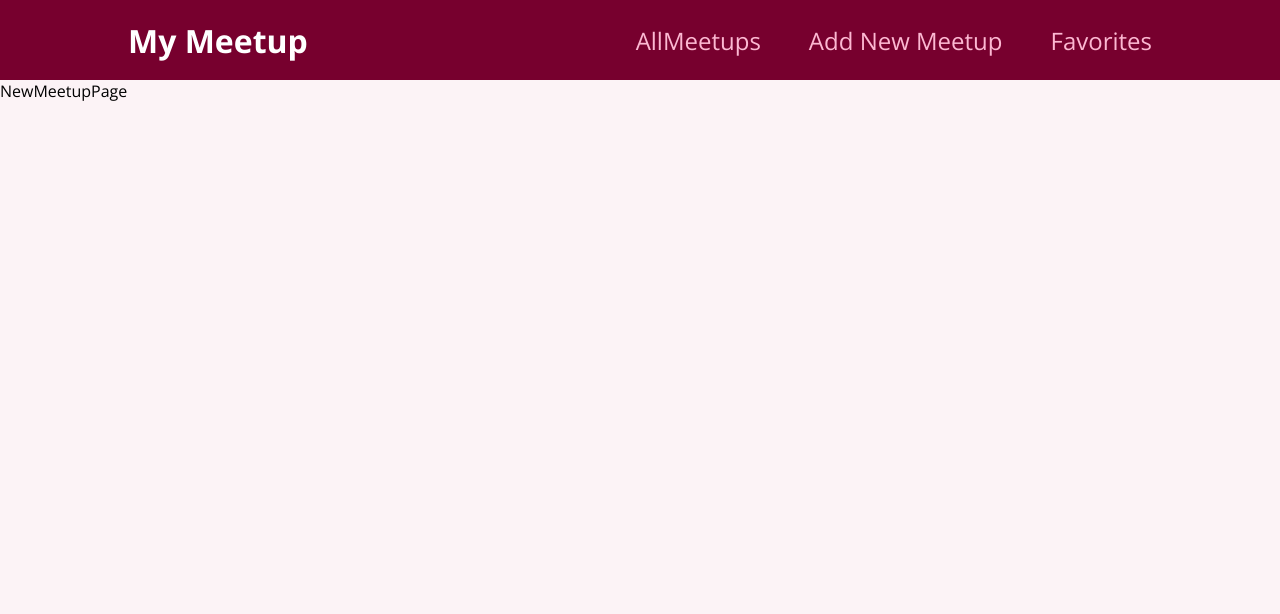
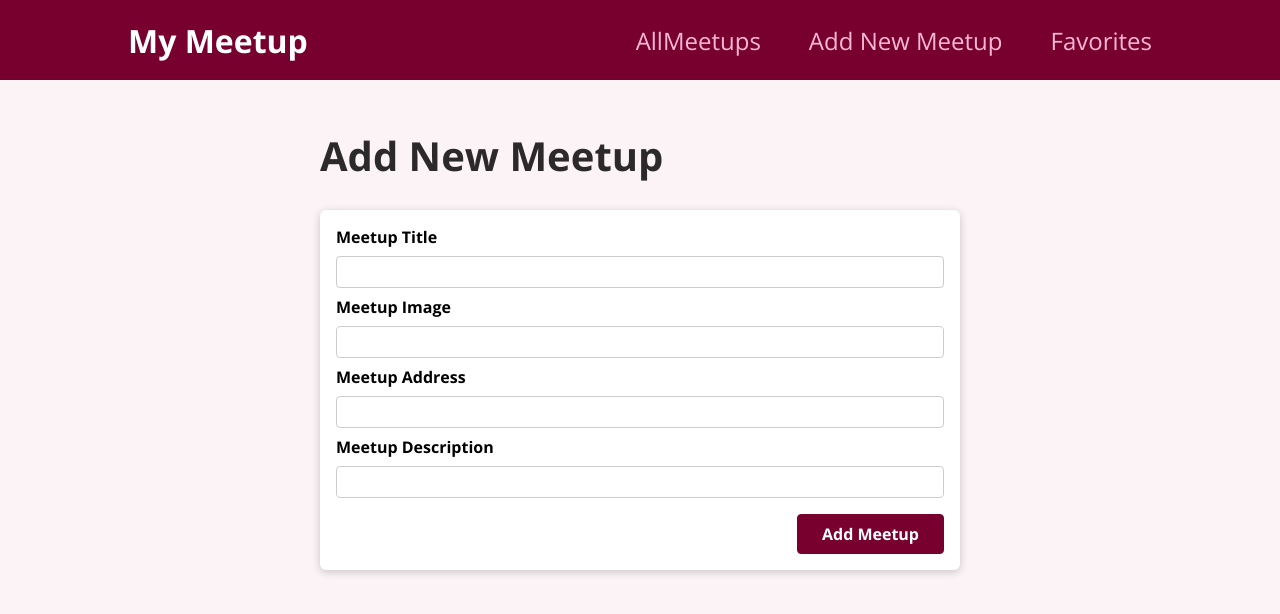
Before and after one commit to SOETHIHAKYAW/react-remote-app-test, a React (Create React App) app: page /new-meetup in a window 1280 px wide. Shown: the top 614 px of the page. Built offline with nearby package versions, Linux system fonts and the light colour scheme.

Commit message:
add new meetup

```diff
--- a/src/App.js
+++ b/src/App.js
@@ -2,19 +2,18 @@
 import  AllMeetupsPage from './pages/AllMeetups';
 import FavoritesPage from './pages/Favorites';
 import NewMeetupPage from './pages/NewMeetup';
-import MainNavigation from './components/layout/MainNavigation';
+import Layout from './components/layout/Layout';
 
 function App() {
   return (
 
-  <div>
-    <MainNavigation></MainNavigation>
-    <Routes>
-      <Route path='/' element={<AllMeetupsPage></AllMeetupsPage>}></Route>
-      <Route path='/new-meetup' element={<NewMeetupPage></NewMeetupPage>}></Route>
-      <Route path='/favorites' element={<FavoritesPage></FavoritesPage>}></Route>
-    </Routes>
-    </div>
+    <Layout>
+      <Routes>
+        <Route path='/' element={<AllMeetupsPage></AllMeetupsPage>}></Route>
+        <Route path='/new-meetup' element={<NewMeetupPage></NewMeetupPage>}></Route>
+        <Route path='/favorites' element={<FavoritesPage></FavoritesPage>}></Route>
+      </Routes>
+    </Layout>
     );
 }
 
--- /dev/null
+++ b/src/components/layout/Layout.js
@@ -0,0 +1,17 @@
+import classes from './Layout.module.css';
+import MainNavigation from './MainNavigation';
+
+function Layout(props) {
+    return (
+        <div>
+            <MainNavigation />
+
+            <main className={classes.main}>
+                {props.children}
+            </main>
+
+        </div>
+    );
+
+}
+export default Layout;
--- /dev/null
+++ b/src/components/layout/Layout.module.css
@@ -0,0 +1,5 @@
+.main {
+    margin: 3rem auto;
+    width: 90%;
+    max-width: 40rem;
+  }
--- a/src/components/meetups/MeetupItem.js
+++ b/src/components/meetups/MeetupItem.js
@@ -1,7 +1,9 @@
 import classes from './MeetupItem.module.css';
+import Card from '../../ui/Card';
 
 function MeetupItem(props) {
     return (
+        <Card>
             <li className={classes.item}>
                 <div className={classes.image}>
                     <img src={props.image} alt="meetup"></img>
@@ -15,6 +17,7 @@
                     <button>To Favorites</button>
                 </div>
             </li>
+        </Card>
     );
 }
 export default MeetupItem;
--- /dev/null
+++ b/src/components/meetups/NewMeetupForm.js
@@ -0,0 +1,33 @@
+import classes from './NewMeetupForm.module.css';
+import Card from '../../ui/Card';
+
+function NewMeetupForm() {
+    return (
+        <Card>
+            <form className={classes.form}>
+                <div className={classes.control}>
+                    <label htmlFor='title'>Meetup Title</label>
+                    <input type='text' id='title' required />
+                </div>
+                <div className={classes.control}>
+                    <label htmlFor='image'>Meetup Image</label>
+                    <input type='url' id='image' required />
+                </div>
+                <div className={classes.control}>
+                    <label htmlFor='address'>Meetup Address</label>
+                    <input type='text' id='address' required />
+                </div>
+                <div className={classes.control}>
+                    <label htmlFor='description'>Meetup Description</label>
+                    <input type='text' id='description' required />
+                </div>
+
+                <div className={classes.actions}>
+                    <button>Add Meetup</button>
+                </div>
+
+            </form>
+        </Card>
+    );
+}
+export default NewMeetupForm;
--- /dev/null
+++ b/src/components/meetups/NewMeetupForm.module.css
@@ -0,0 +1,45 @@
+.form {
+    padding: 1rem;
+  }
+
+  .control {
+    margin-bottom: 0.5rem;
+  }
+
+  .control label {
+    display: block;
+    font-weight: bold;
+    margin-bottom: 0.5rem;
+  }
+
+  .control input,
+  .control textarea {
+    display: block;
+    font: inherit;
+    border-radius: 4px;
+    border: 1px solid #ccc;
+    padding: 0.25rem;
+    width: 100%;
+  }
+
+  .actions {
+    margin-top: 1rem;
+    text-align: right;
+  }
+
+  .actions button {
+    font: inherit;
+    cursor: pointer;
+    background-color: #77002e;
+    color: white;
+    padding: 0.5rem 1.5rem;
+    border: 1px solid #77002e;
+    border-radius: 4px;
+    font-weight: bold;
+  }
+
+  .actions button:hover,
+  .actions button:active {
+    background-color: #a50e48;
+    border-color: #a50e48;
+  }
--- a/src/pages/NewMeetup.js
+++ b/src/pages/NewMeetup.js
@@ -1,4 +1,11 @@
+import NewMeetupForm from "../components/meetups/NewMeetupForm";
+
 function NewMeetupPage() {
-    return <div>NewMeetupPage</div>
+    return (
+       <div>
+            <h1>Add New Meetup</h1>
+            <NewMeetupForm />
+       </div>
+    );
 }
 export default NewMeetupPage;
--- /dev/null
+++ b/src/ui/Card.js
@@ -0,0 +1,6 @@
+import classes from './Card.module.css';
+
+function Card(props) {
+    return <div className={classes.card}>{props.children}</div>
+}
+export default Card;
--- /dev/null
+++ b/src/ui/Card.module.css
@@ -0,0 +1,5 @@
+.card {
+    background-color: white;
+    border-radius: 6px;
+    box-shadow: 0 2px 8px rgba(0, 0, 0, 0.2);
+  }
```
Lines whose indentation alone changed are shown as unchanged.
